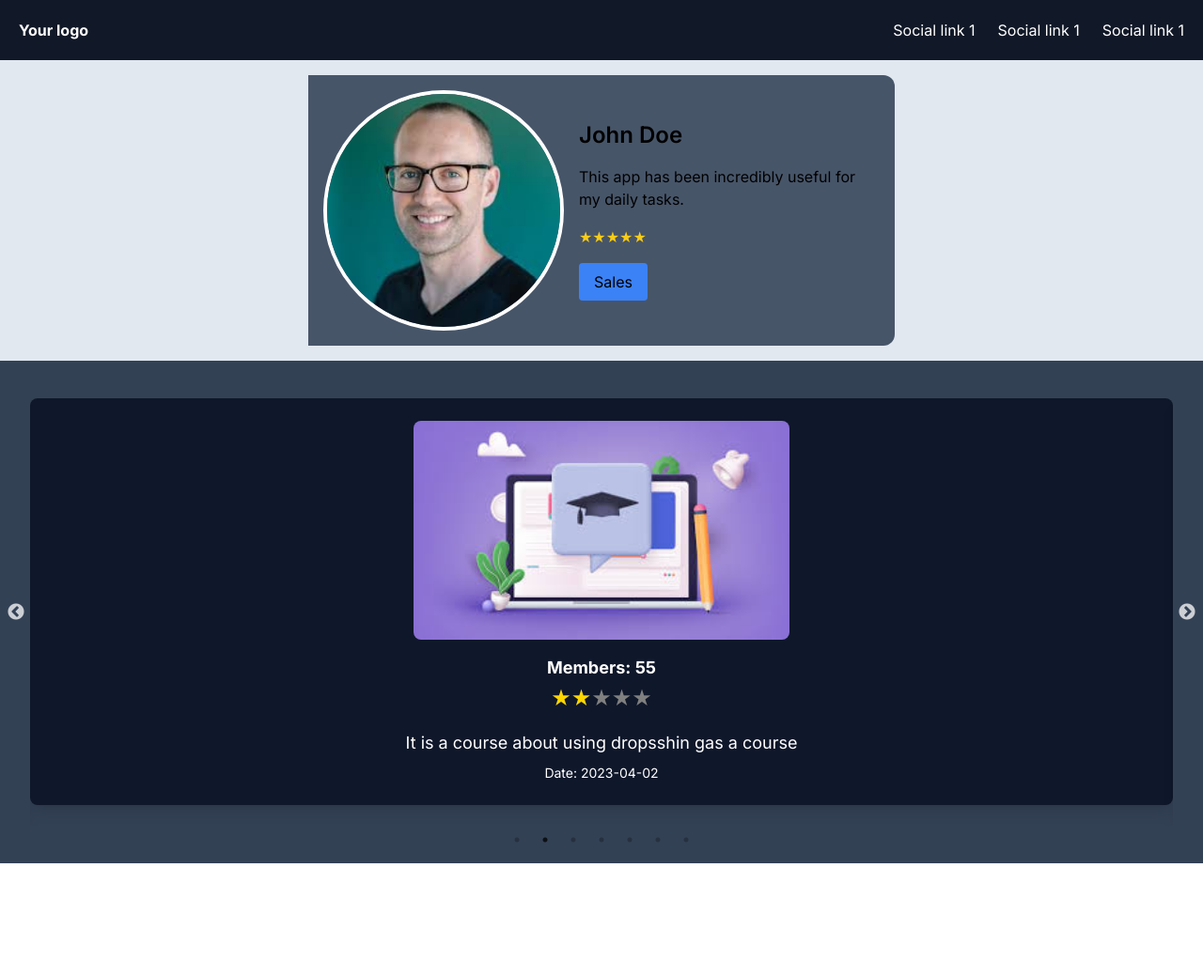
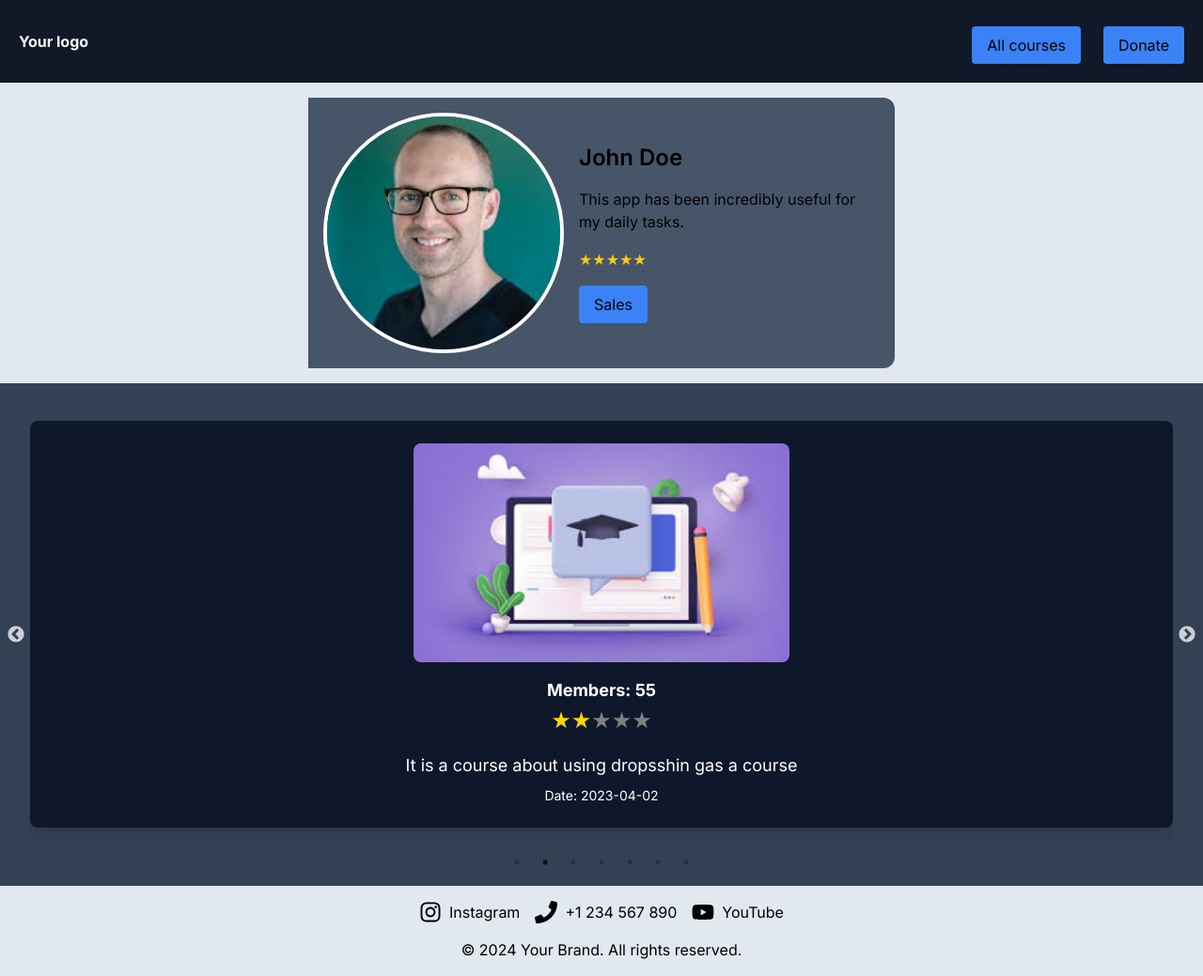
Before and after one commit to Samandar-Jumanov/Course-sell, a Next.js app: page / in a window 1280 px wide. Shown: the whole page at 94% size. Before the commit the page ends 919 px from the top, so only its background shows below. Built offline with nearby package versions, Linux system fonts and the light colour scheme.

Commit message:
fixed bugs

```diff
--- a/app/page.tsx
+++ b/app/page.tsx
@@ -1,10 +1,12 @@
 import { HeadContent } from "@/components/Head";
 import { MostCommonCourses } from "@/components/CommonCourses"
+import Footer from "@/components/Footer"
 export default function Home() {
   return (
         <div >
            <HeadContent />
            <MostCommonCourses />
+           <Footer/>
         </div>
   );
 }
--- a/components/CommonCourses.tsx
+++ b/components/CommonCourses.tsx
@@ -3,7 +3,7 @@
 import React from 'react';
 import Slider from 'react-slick';
 import Image from 'next/image';
-import Rating from 'react-rating-stars-component';
+import Rating   from 'react-rating-stars-component';
 import "slick-carousel/slick/slick.css";
 import "slick-carousel/slick/slick-theme.css";
 import { commonCourses } from './courses';
--- /dev/null
+++ b/components/Footer.tsx
@@ -0,0 +1,35 @@
+"use client";
+
+import React from 'react';
+import { FaInstagram, FaPhone, FaYoutube } from 'react-icons/fa';
+
+const Footer = () => {
+  return (
+    <footer className="bg-slate-200 w-full mt-auto py-4 px-2 flex flex-col items-center gap-4">
+      <div className="flex flex-col md:flex-row items-center justify-center gap-4">
+        {/* Instagram Link */}
+        <a href="https://www.instagram.com" target="_blank" rel="noopener noreferrer" className="flex items-center gap-2">
+          <FaInstagram size={24} />
+          <span>Instagram</span>
+        </a>
+
+        {/* Phone Number */}
+        <a href="tel:+1234567890" className="flex items-center gap-2">
+          <FaPhone size={24} />
+          <span>+1 234 567 890</span>
+        </a>
+
+        {/* YouTube Link */}
+        <a href="https://www.youtube.com" target="_blank" rel="noopener noreferrer" className="flex items-center gap-2">
+          <FaYoutube size={24} />
+          <span>YouTube</span>
+        </a>
+      </div>
+      <div className="text-center">
+        © {new Date().getFullYear()} Your Brand. All rights reserved.
+      </div>
+    </footer>
+  );
+};
+
+export default Footer;
--- a/components/Nav.tsx
+++ b/components/Nav.tsx
@@ -10,9 +10,8 @@ export const Navbar : React.FC = ( )  => {
                          <h2 className="text-white hover:text-slate-400 cursor-pointer font-bold"> Your logo </h2>
 
                          <div className="flex gap-x-6">
-                              <span className="text-white hover:text-slate-400 cursor-pointer"> Social link 1 </span>
-                              <span className="text-white hover:text-slate-400 cursor-pointer"> Social link 1 </span>
-                              <span className="text-white hover:text-slate-400  cursor-pointer" > Social link 1 </span>
+                         <button className="mt-2 px-4 py-2 bg-blue-500 rounded hover:bg-blue-700 transition-colors">All courses</button>
+                         <button className="mt-2 px-4 py-2 bg-blue-500 rounded hover:bg-blue-700 transition-colors">Donate</button>
                          </div>
           </nav>
 
--- /dev/null
+++ b/components/declarations.dt.ts
@@ -0,0 +1,3 @@
+// declarations.d.ts
+
+declare module 'react-rating-stars-component';
--- a/package.json
+++ b/package.json
@@ -23,6 +23,7 @@
     "@types/node": "^20",
     "@types/react": "^18",
     "@types/react-dom": "^18",
+    "@types/react-slick": "^0.23.13",
     "autoprefixer": "^10.0.1",
     "eslint": "^8",
     "eslint-config-next": "14.1.4",
```
Also changed, not shown: 1 other file (tests, documents, lock files or other folders).
